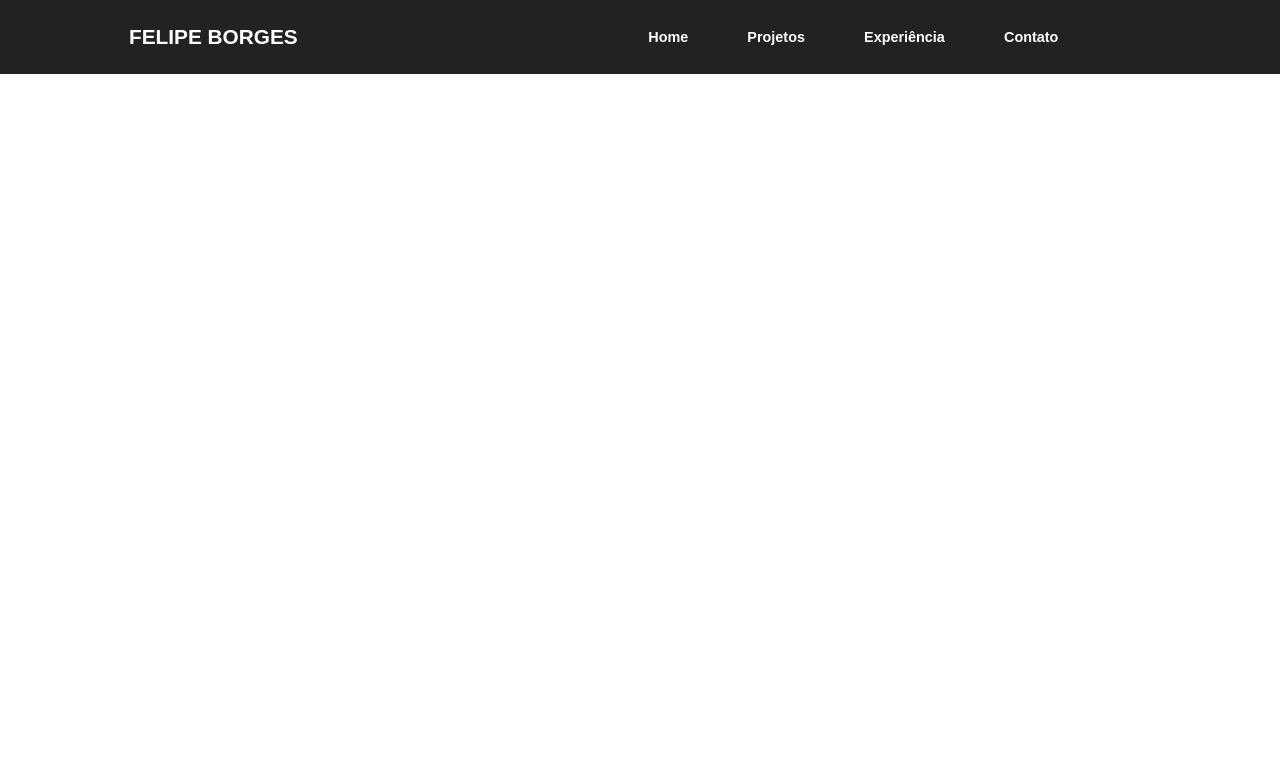
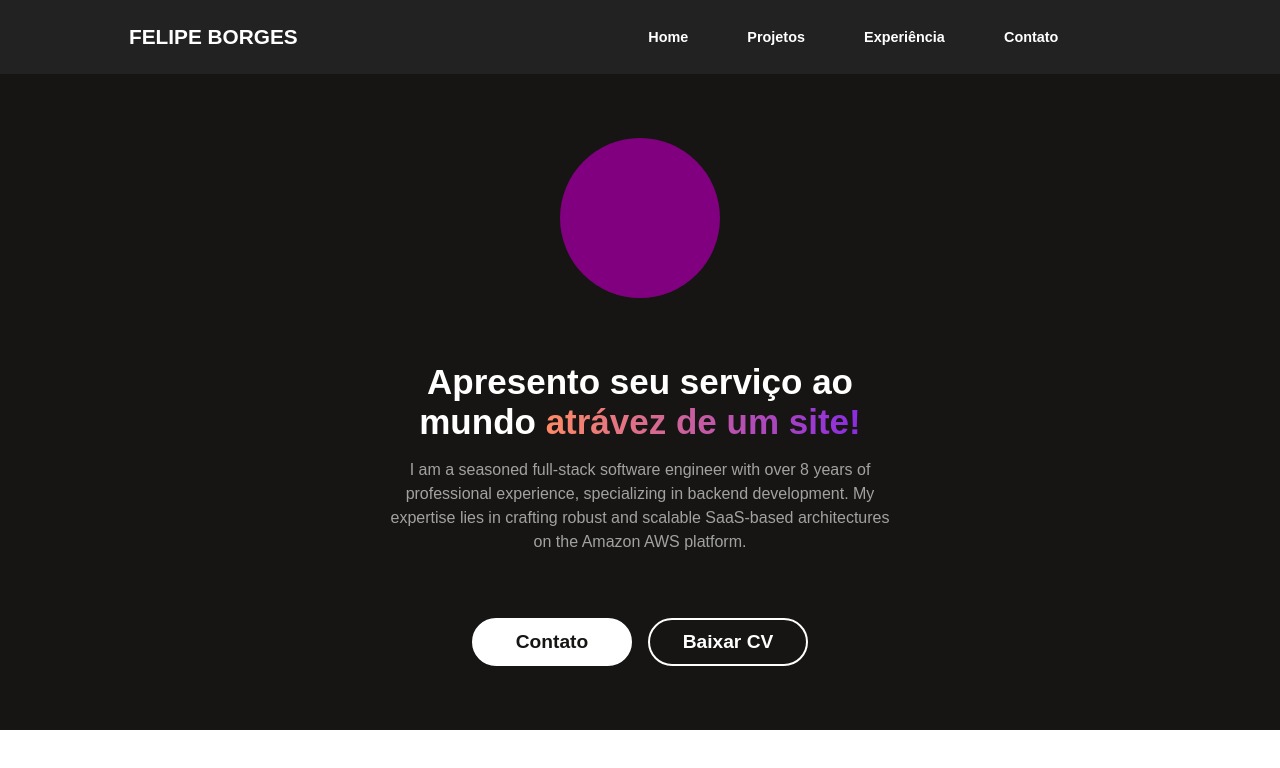
Before and after one commit to fdfborges/portifolioFelipeBorges, a React (Vite) app: page / in a window 1280 px wide. Shown: the top 768 px of the page. Built offline with nearby package versions, Linux system fonts and the light colour scheme; a web font is replaced by a local one.

Commit message:
Created component apresentation

```diff
--- /dev/null
+++ b/src/components/Apresentation/Apresentation.jsx
@@ -0,0 +1,21 @@
+import React from 'react';
+import './Apresentation.scss';
+
+export default function Apresentation() {
+    return (
+        <div className="containerApresentationPrincipal">
+            <div className="containerAvatar"></div>
+            <div className="containerTexts">
+                <p>Apresento seu serviço ao mundo <strong>atrávez de um site!</strong></p>
+                <span>I am a seasoned full-stack software engineer with over
+                    8 years of professional experience, specializing in backend development.
+                    My expertise lies in crafting robust and scalable SaaS-based
+                    architectures on the Amazon AWS platform.</span>
+            </div>
+            <div className="containerButtons">
+                <button id='BtnBackgroundWhite'>Contato</button>
+                <button>Baixar CV</button>
+            </div>
+        </div>
+    )
+}
--- /dev/null
+++ b/src/components/Apresentation/Apresentation.scss
@@ -0,0 +1,104 @@
+@import '../fonts/font.scss';
+@import '../palletColor/palletColor.scss';
+
+
+.containerApresentationPrincipal {
+    width: 100%;
+    height: 100%;
+    display: flex;
+    flex-direction: column;
+    align-items: center;
+    color: white;
+    gap: 4rem;
+    padding: 4rem 0rem;
+    background-color: $primaryBlack;
+
+    .containerAvatar {
+        width: 10rem;
+        height: 10rem;
+        border-radius: 50%;
+        background-color: purple;
+    }
+
+    .containerTexts {
+        display: flex;
+        flex-direction: column;
+        text-align: center;
+        align-items: center;
+        gap: 1rem;
+
+        p {
+            width: 40%;
+            font-size: 35px;
+            font-family: $font-body;
+            font-weight: 900;
+
+            strong {
+                font-weight: 900; // Garante o negrito da fonte
+                background: linear-gradient(90deg, #FF8A65, #8A2BE2);
+                -webkit-background-clip: text;
+                background-clip: text;
+                color: transparent;
+            }
+        }
+
+        span {
+            width: 40%;
+            font-size: 1rem;
+            font-family: $font-body;
+            font-weight: 500;
+            color: $primaryGray;
+            text-align: center;
+            line-height: 1.5;
+            opacity: 80%;
+        }
+    }
+
+    .containerButtons {
+        display: flex;
+        gap: 1rem;
+
+        button {
+            width: 10rem;
+            height: 3rem;
+            border-radius: 30px;
+            font-family: $font-body;
+            font-size: 1.2rem;
+            font-weight: 700;
+            color: $primaryWhite;
+            border: 2px solid $primaryWhite;
+            background-color: $primaryBlack;
+
+            &:hover {
+                background-color: #343333;
+                transition: 0.2s;
+
+            }
+
+            &:active {
+                background-color: #4b4b4b;
+                transition: 0.2s;
+
+            }
+        }
+
+        #BtnBackgroundWhite {
+            color: $primaryBlack;
+            background-color: $primaryWhite;
+            transition: 0.2s;
+
+            &:hover {
+                background-color: rgb(200, 200, 200);
+                border-color: rgb(200, 200, 200);
+                ;
+                transition: 0.2s;
+            }
+
+            &:active {
+                background-color: rgb(141, 141, 141);
+                border-color: rgb(141, 141, 141);
+                transition: 0.2s;
+            }
+        }
+    }
+}
--- a/src/pages/Home/Home.jsx
+++ b/src/pages/Home/Home.jsx
@@ -1,10 +1,12 @@
 import React from 'react'
 import Header from '../../components/Header/Header.jsx'
+import Apresentation from '../../components/Apresentation/Apresentation.jsx'
 
 export default function Home() {
   return (
     <>
       <Header />
+      <Apresentation />
     </>
   )
 }
```
